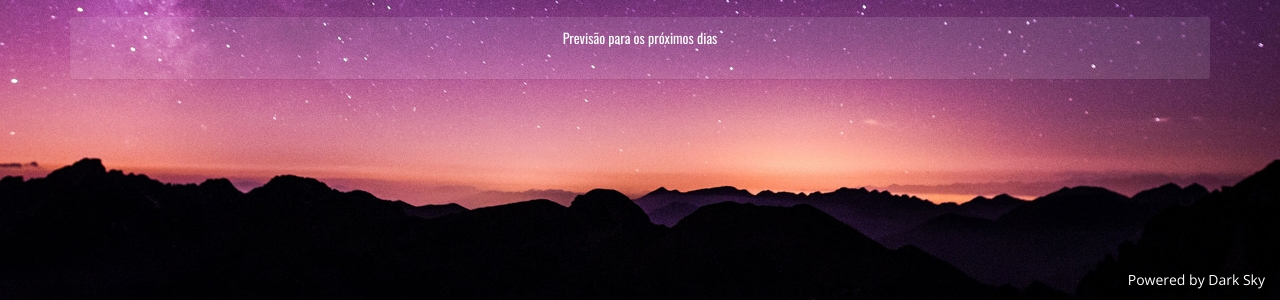
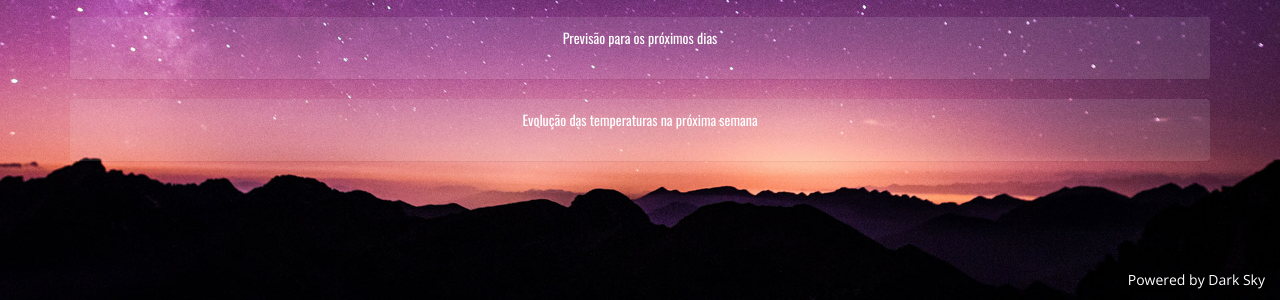
Before and after one commit to norok/climatizr, a website: page index.html in a window 1280 px wide. Shown: the part 500-800 px from the top of the page. Drawn offline with nearby package versions, Linux system fonts and the light colour scheme; some packages are replaced by stand-ins of ours; no server answers; a script that the page names is missing.

Commit message:
Torna o fundo fixo e adiciona um novo panel para gráfico de temperaturas.

```diff
--- a/index.html
+++ b/index.html
@@ -92,6 +92,13 @@
           </ul>
         </div>
       </section>
+      <section class="forecast panel panel-light">
+        <div class="panel-heading text-center">
+          Evolução das temperaturas na próxima semana
+        </div>
+        <div class="panel-body">
+        </div>
+      </section>
     </main>
   </div>
   <footer id="site-footer">
--- a/scss/_general.scss
+++ b/scss/_general.scss
@@ -22,7 +22,7 @@ body {
     background-size: cover;
     bottom: 0;
     left: 0;
-    position: absolute;
+    position: fixed;
     right: 0;
     top: 0;
 
```
Also changed, not shown: css/style.css.
